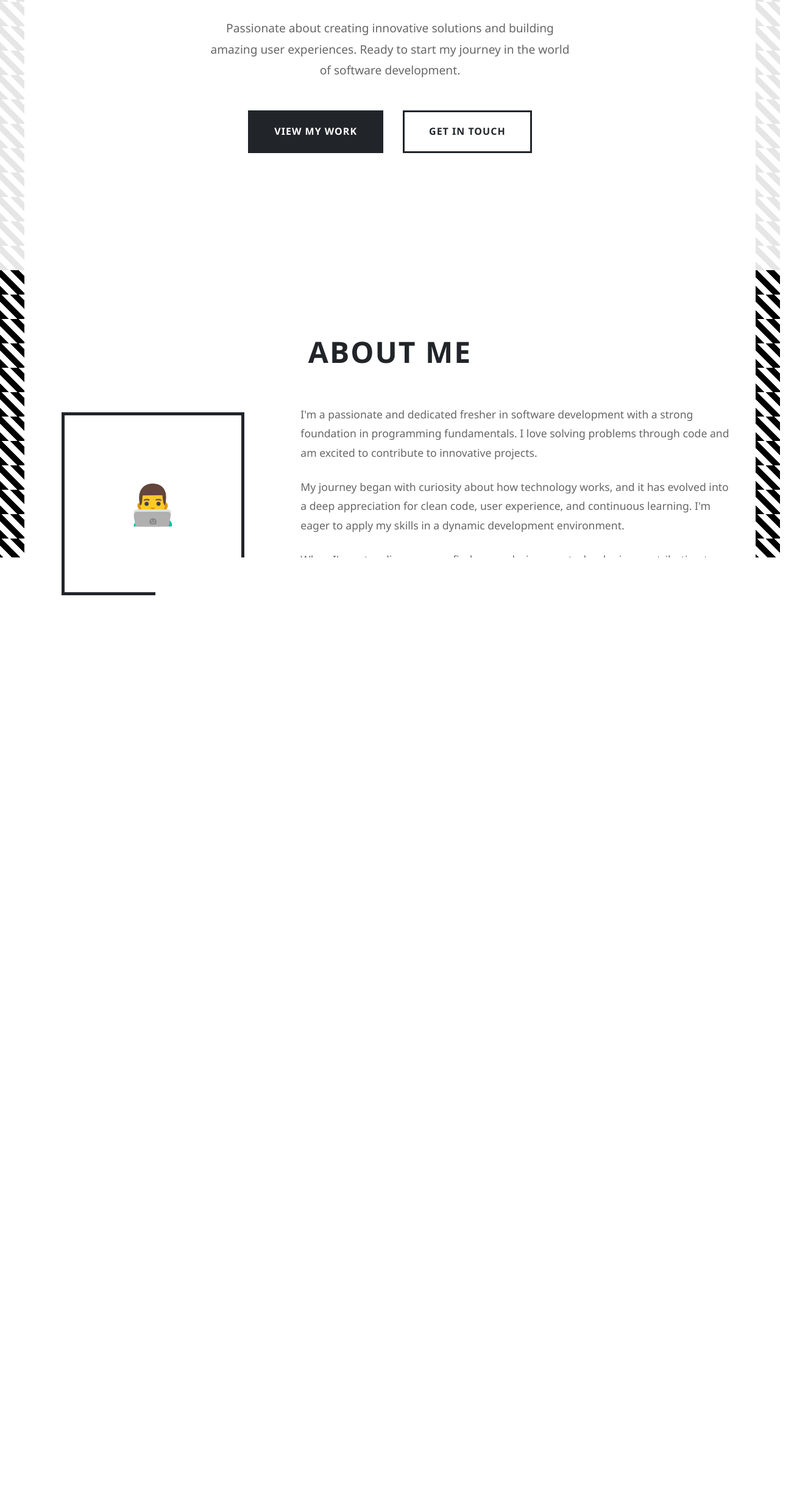
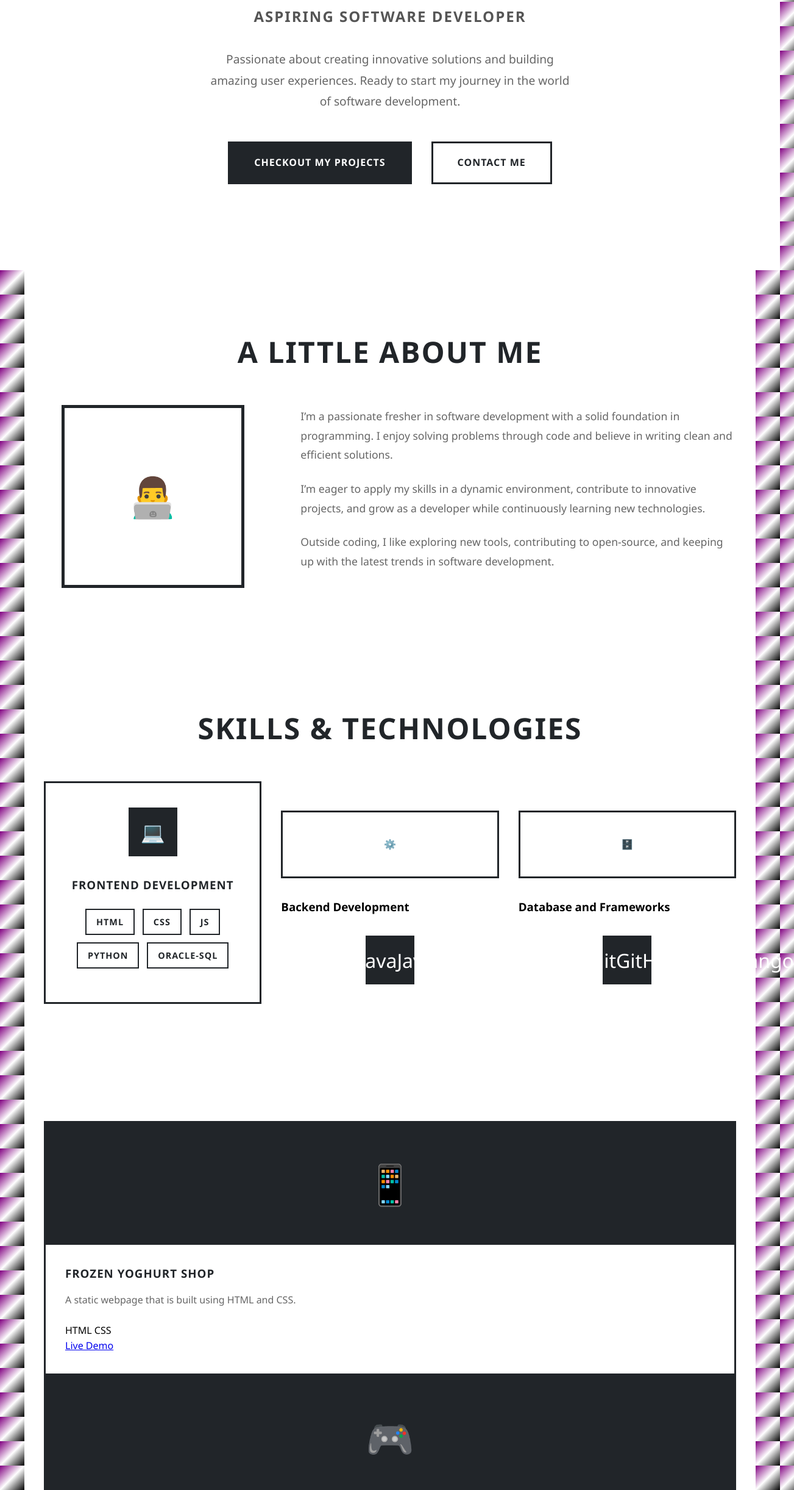
Before and after one commit to Rachanasrinivasm/html-starter, a website: page index.html in a window 1280 px wide. Shown: the part 357-2800 px from the top of the page at 61% size, 1303 px wide, since content can reach past the window. Drawn offline with Linux system fonts and the light colour scheme.

Commit message:
Update index.html

```diff
--- a/index.html
+++ b/index.html
@@ -6,11 +6,11 @@
     <title>M Rachana Srinivas - Software Developer</title>
 </head>
 <body>
-    <!-- Navigation -->
+
     <nav id="navbar">
-        <div class="nav-container">
-            <div class="logo">Rachana</div>
-            <ul class="nav-links">
+        <div class="a">
+            <div class="b">Rachana</div>
+            <ul class="c">
                 <li><a href="#home">Home</a></li>
                 <li><a href="#about">About</a></li>
                 <li><a href="#skills">Skills</a></li>
@@ -21,29 +21,27 @@
     </nav>
 
     <!-- Hero Section -->
-    <section id="home" class="hero">
-        <div class="hero-content">
-            <h1>Hi, I'm Your Name</h1>
-            <p class="subtitle">Aspiring Software Developer</p>
+    <section id="home" class="d">
+        <div class="e">
+            <h1>Hi, I'm Rachana Srinivas</h1>
+            <p class="f">Aspiring Software Developer</p>
             <p>Passionate about creating innovative solutions and building amazing user experiences. Ready to start my journey in the world of software development.</p>
-            <div class="cta-buttons">
-                <a href="#projects" class="btn btn-primary">View My Work</a>
-                <a href="#contact" class="btn btn-outline">Get In Touch</a>
+            <div class="g">
+                <a href="#projects" class="btn btn-primary">Checkout My Projects</a>
+                <a href="#contact" class="btn btn-outline">Contact Me</a>
             </div>
         </div>
     </section>
-
-    <!-- About Section -->
     <section id="about">
-        <h2>About Me</h2>
-        <div class="about-content">
-            <div class="about-image">
+        <h2>A Little About Me</h2>
+        <div class="h">
+            <div class="i">
                 👨‍💻
             </div>
-            <div class="about-text">
-                <p>I'm a passionate and dedicated fresher in software development with a strong foundation in programming fundamentals. I love solving problems through code and am excited to contribute to innovative projects.</p>
-                <p>My journey began with curiosity about how technology works, and it has evolved into a deep appreciation for clean code, user experience, and continuous learning. I'm eager to apply my skills in a dynamic development environment.</p>
-                <p>When I'm not coding, you can find me exploring new technologies, contributing to open-source projects, or learning about the latest trends in software development.</p>
+            <div class="j">
+                <p>I’m a passionate fresher in software development with a solid foundation in programming. I enjoy solving problems through code and believe in writing clean and efficient solutions.</p>
+                <p>I’m eager to apply my skills in a dynamic environment, contribute to innovative projects, and grow as a developer while continuously learning new technologies.</p>
+                <p>Outside coding, I like exploring new tools, contributing to open-source, and keeping up with the latest trends in software development.</p>
             </div>
         </div>
     </section>
@@ -51,113 +49,143 @@
     <!-- Skills Section -->
     <section id="skills">
         <h2>Skills & Technologies</h2>
-        <div class="skills-grid">
-            <div class="skill-card">
-                <div class="skill-icon">💻</div>
+        <div class="k">
+            <div class="l">
+                <div class="m">💻</div>
                 <h3>Frontend Development</h3>
-                <div class="skill-list">
-                    <span class="skill-tag">HTML5</span>
-                    <span class="skill-tag">CSS3</span>
-                    <span class="skill-tag">JavaScript</span>
-                    <span class="skill-tag">React</span>
-                    <span class="skill-tag">Bootstrap</span>
+                <div class="n">
+                    <span class="o">HTML</span>
+                    <span class="o">CSS</span>
+                    <span class="o">JS</span>
+                    <span class="o">Python</span>
+                    <span class="o">Oracle-SQL</span>
                 </div>
             </div>
-            <div class="skill-card">
-                <div class="skill-icon">⚙️</div>
+            <div class="k">
+                <div class="l">⚙️</div>
                 <h3>Backend Development</h3>
-                <div class="skill-list">
-                    <span class="skill-tag">Node.js</span>
-                    <span class="skill-tag">Python</span>
-                    <span class="skill-tag">Java</span>
-                    <span class="skill-tag">Express</span>
-                    <span class="skill-tag">REST API</span>
+                <div class="m">
+                    <span class="n">Python</span>
+                    <span class="n">Java</span>
+                    <span class="n">Javascript</span>
                 </div>
             </div>
-            <div class="skill-card">
-                <div class="skill-icon">🗄️</div>
-                <h3>Database & Tools</h3>
-                <div class="skill-list">
-                    <span class="skill-tag">MySQL</span>
-                    <span class="skill-tag">MongoDB</span>
-                    <span class="skill-tag">Git</span>
-                    <span class="skill-tag">GitHub</span>
-                    <span class="skill-tag">VS Code</span>
+            <div class="k">
+                <div class="l">🗄️</div>
+                <h3>Database and Frameworks</h3>
+                <div class="m">
+                    <span class="n">MySQL</span>
+                    <span class="n">Oracle-SQL</span>
+                    <span class="n">Git</span>
+                    <span class="n">GitHub</span>
+                    <span class="n">VS Code</span>
+                    <span class="n">Django</span>
                 </div>
             </div>
         </div>
     </section>
 
-    <!-- Projects Section -->
     <section id="projects">
-        <h2>My Projects</h2>
-        <div class="projects-grid">
-            <div class="project-card">
-                <div class="project-image">🌐</div>
-                <div class="project-content">
-                    <h3>Personal Portfolio Website</h3>
-                    <p>A responsive portfolio website built with HTML, CSS, and JavaScript showcasing my skills and projects with modern design principles.</p>
+            <div class="p">
+                <div class="q">📱</div>
+                <div class="r">
+                    <h3>Frozen Yoghurt Shop</h3>
+                    <p>A static webpage that is built using HTML and CSS. </p>
                     <div class="project-tech">
                         <span class="tech-tag">HTML</span>
                         <span class="tech-tag">CSS</span>
-                        <span class="tech-tag">JavaScript</span>
                     </div>
                     <div class="project-links">
                         <a href="#">Live Demo</a>
-                        <a href="#">GitHub</a>
                     </div>
                 </div>
             </div>
+            <div class="p">
+                <div class="q">🎮</div>
+                <div class="r">
+                    <h3>Shadi.com</h3>
+                    <p>A Website called Shadi.com, where you can get advice and tips about relationships and marriages, which is built using HTML and CSS, where one page is linked to another page.</p>
+                    <div class="s">
+                        <span class="t">HTML</span>
+                        <span class="t">CSS</span>
+                    </div>
+                    <div class="u">
+                        <a href="#">Live Demo</a>
+                    </div>
+                </div>
+            </div>
+        </div>
+    </section>
+    <section id="contact">
+        <h2>Let's Connect</h2>
+        <div class="v">
+            <p>Looking forward to new challenges, collaborations, and tech conversations. You’re welcome to reach out!</p>
+            <div class="w">
+                <div class="x">
+                    <div class="y">📧</div>
+                    <h3>Email</h3>
+                    <p>rachanasrinivasm@gmail.com</p>
+                </div>
+                <div class="x">
+                    <div class="y">📱</div>
+                    <h3>Phone</h3>
+                    <p>+91 7483133817</p>
+                </div>
+            </div>
+            <div class="z">
+                <a href="#" class="social-link">🔗</a>
+                <a href="#" class="social-link">📧</a>
+                <a href="#" class="social-link">💼</a>
+                <a href="#" class="social-link">🐙</a>
+            </div>
+        </div>
+    </section>
+
+    <section id="projects">
             <div class="project-card">
                 <div class="project-image">📱</div>
                 <div class="project-content">
-                    <h3>Task Management App</h3>
-                    <p>A web-based task management application with CRUD operations, built using React and local storage for data persistence.</p>
+                    <h3>Frozen Yoghurt Shop</h3>
+                    <p>A static webpage that is built using HTML and CSS. </p>
                     <div class="project-tech">
-                        <span class="tech-tag">React</span>
+                        <span class="tech-tag">HTML</span>
                         <span class="tech-tag">CSS</span>
-                        <span class="tech-tag">Local Storage</span>
                     </div>
                     <div class="project-links">
                         <a href="#">Live Demo</a>
-                        <a href="#">GitHub</a>
                     </div>
                 </div>
             </div>
             <div class="project-card">
                 <div class="project-image">🎮</div>
                 <div class="project-content">
-                    <h3>Interactive Game</h3>
-                    <p>A browser-based interactive game built with vanilla JavaScript, featuring responsive design and engaging user interactions.</p>
+                    <h3>Shadi.com</h3>
+                    <p>A Website called Shadi.com, where you can get advice and tips about relationships and marriages, which is built using HTML and CSS, where one page is linked to another page.</p>
                     <div class="project-tech">
-                        <span class="tech-tag">JavaScript</span>
-                        <span class="tech-tag">HTML5 Canvas</span>
+                        <span class="tech-tag">HTML</span>
                         <span class="tech-tag">CSS</span>
                     </div>
                     <div class="project-links">
                         <a href="#">Live Demo</a>
-                        <a href="#">GitHub</a>
                     </div>
                 </div>
             </div>
         </div>
     </section>
-
-    <!-- Contact Section -->
     <section id="contact">
         <h2>Let's Connect</h2>
         <div class="contact-content">
-            <p>I'm always excited to discuss new opportunities, collaborate on projects, or just chat about technology. Feel free to reach out!</p>
+            <p>Looking forward to new challenges, collaborations, and tech conversations. You’re welcome to reach out!</p>
             <div class="contact-info">
                 <div class="contact-item">
                     <div class="contact-icon">📧</div>
                     <h3>Email</h3>
-                    <p>your.email@example.com</p>
+                    <p>rachanasrinivasm@gmail.com</p>
                 </div>
                 <div class="contact-item">
                     <div class="contact-icon">📱</div>
                     <h3>Phone</h3>
-                    <p>+1 (555) 123-4567</p>
+                    <p>+91 7483133817</p>
                 </div>
             </div>
             <div class="social-links">
@@ -168,8 +196,6 @@
             </div>
         </div>
     </section>
-
-    <!-- Footer -->
     <footer>
         <p>&copy; 2024 Your Name. All rights reserved. Built with ❤️ and lots of ☕</p>
     </footer>
@@ -196,27 +222,12 @@
         body {
             font-family: 'Segoe UI', Tahoma, Geneva, Verdana, sans-serif;
             line-height: 1.6;
-            color: var(--text-dark);
-            background:
-                repeating-linear-gradient(
-                    45deg,
-                    #000 0px,
-                    #000 10px,
-                    #fff 10px,
-                    #fff 20px
-                ),
-                repeating-linear-gradient(
-                    -45deg,
-                    #000 0px,
-                    #000 10px,
-                    #fff 10px,
-                    #fff 20px
-                );
+            color: black;
+            background:linear-gradient(to bottom right,purple,white,black);
             background-size: 40px 40px;
             position: relative;
         }
 
-        /* Content overlay for readability */
         body::before {
             content: '';
             position: fixed;
@@ -224,11 +235,11 @@
             left: 0;
             width: 100%;
             height: 100%;
-            background: rgba(255, 255, 255, 0.9);
+            background: white;
             z-index: -1;
         }
 
-        /* Navigation */
+
         nav {
             position: fixed;
             top: 0;
@@ -241,7 +252,7 @@
             box-shadow: 0 2px 10px rgba(0, 0, 0, 0.1);
         }
 
-        .nav-container {
+        .a {
             max-width: 1200px;
             margin: 0 auto;
             display: flex;
@@ -250,7 +261,7 @@
             padding: 0 2rem;
         }
 
-        .logo {
+        .b {
             font-size: 1.8rem;
             font-weight: 800;
             color: var(--text-dark);
@@ -258,13 +269,13 @@
             letter-spacing: 2px;
         }
 
-        .nav-links {
+        .c {
             display: flex;
             list-style: none;
             gap: 2rem;
         }
 
-        .nav-links a {
+        .c a {
             color: var(--text-dark);
             text-decoration: none;
             font-weight: 600;
@@ -275,11 +286,11 @@
             padding: 0.5rem 0;
         }
 
-        .nav-links a:hover {
+        .c a:hover {
             color: var(--primary-color);
         }
 
-        .nav-links a::after {
+        .c a::after {
             content: '';
             position: absolute;
             bottom: 0;
@@ -290,12 +301,12 @@
             transition: width 0.3s ease;
         }
 
-        .nav-links a:hover::after {
+        .c a:hover::after {
             width: 100%;
         }
 
         /* Hero Section */
-        .hero {
+        .d {
             height: 100vh;
             display: flex;
             align-items: center;
@@ -305,12 +316,12 @@
             position: relative;
         }
 
-        .hero-content {
+        .e {
             max-width: 800px;
             padding: 0 2rem;
         }
 
-        .hero h1 {
+        .d h1 {
             font-size: 4rem;
             font-weight: 900;
             margin-bottom: 1rem;
@@ -319,7 +330,7 @@
             letter-spacing: 3px;
         }
 
-        .hero .subtitle {
+        .d .f {
             font-size: 1.5rem;
             font-weight: 600;
             margin-bottom: 2rem;
@@ -328,7 +339,7 @@
             letter-spacing: 2px;
         }
 
-        .hero p {
+        .d p {
             font-size: 1.2rem;
             margin-bottom: 3rem;
             color: var(--accent-color);
@@ -339,7 +350,7 @@
             margin-bottom: 3rem;
         }
 
-        .cta-buttons {
+        .g {
             display: flex;
             gap: 2rem;
             justify-content: center;
@@ -383,8 +394,6 @@
             transform: translateY(-3px);
             box-shadow: 0 10px 20px rgba(0, 0, 0, 0.2);
         }
-
-        /* Sections */
         section {
             padding: 6rem 2rem;
             max-width: 1200px;
@@ -403,14 +412,14 @@
         }
 
         /* About Section */
-        .about-content {
+        .h {
             display: grid;
             grid-template-columns: 1fr 2fr;
             gap: 4rem;
             align-items: center;
         }
 
-        .about-image {
+        .i {
             width: 300px;
             height: 300px;
             border: 5px solid var(--text-dark);
@@ -422,25 +431,24 @@
             background: var(--bg-light);
         }
 
-        .about-text {
+        .j {
             font-size: 1.1rem;
             line-height: 1.8;
             color: var(--accent-color);
         }
 
-        .about-text p {
+        .j p {
             margin-bottom: 1.5rem;
         }
 
-        /* Skills Section */
-        .skills-grid {
+        .k {
             display: grid;
             grid-template-columns: repeat(auto-fit, minmax(300px, 1fr));
             gap: 2rem;
             margin-top: 3rem;
         }
 
-        .skill-card {
+        .l {
             background: var(--bg-light);
             padding: 2.5rem;
             border: 3px solid var(--text-dark);
@@ -448,12 +456,12 @@
             transition: all 0.3s ease;
         }
 
-        .skill-card:hover {
+        .l:hover {
             transform: translateY(-10px);
             box-shadow: 0 15px 30px rgba(0, 0, 0, 0.2);
         }
 
-        .skill-icon {
+        .m {
             width: 80px;
             height: 80px;
             background: var(--text-dark);
@@ -465,7 +473,7 @@
             font-size: 2rem;
         }
 
-        .skill-card h3 {
+        .l h3 {
             margin-bottom: 1.5rem;
             color: var(--text-dark);
             font-weight: 700;
@@ -473,14 +481,14 @@
             letter-spacing: 1px;
         }
 
-        .skill-list {
+        .n {
             display: flex;
             flex-wrap: wrap;
             gap: 0.8rem;
             justify-content: center;
         }
 
-        .skill-tag {
+        .o {
             background: var(--bg-light);
             color: var(--text-dark);
             padding: 0.5rem 1rem;
@@ -491,7 +499,6 @@
             letter-spacing: 1px;
         }
 
-        /* Projects Section */
         .projects-grid {
             display: grid;
             grid-template-columns: repeat(auto-fit, minmax(350px, 1fr));
@@ -499,19 +506,19 @@
             margin-top: 3rem;
         }
 
-        .project-card {
+        .p {
             background: var(--bg-light);
             border: 3px solid var(--text-dark);
             overflow: hidden;
             transition: all 0.3s ease;
         }
 
-        .project-card:hover {
+        .p:hover {
             transform: translateY(-10px);
             box-shadow: 0 20px 40px rgba(0, 0, 0, 0.2);
         }
 
-        .project-image {
+        .q {
             height: 200px;
             background: var(--text-dark);
             color: var(--bg-light);
@@ -521,11 +528,11 @@
             font-size: 4rem;
         }
 
-        .project-content {
+        .r {
             padding: 2rem;
         }
 
-        .project-content h3 {
+        .r h3 {
             margin-bottom: 1rem;
             color: var(--text-dark);
             font-weight: 700;
@@ -533,20 +540,20 @@
             letter-spacing: 1px;
         }
 
-        .project-content p {
+        .r p {
             color: var(--accent-color);
             margin-bottom: 1.5rem;
             line-height: 1.6;
         }
 
-        .project-tech {
+        .s {
             display: flex;
             flex-wrap: wrap;
             gap: 0.5rem;
             margin-bottom: 1.5rem;
         }
 
-        .tech-tag {
+        .t {
             background: var(--text-dark);
             color: var(--bg-light);
             padding: 0.3rem 0.8rem;
@@ -556,12 +563,12 @@
             letter-spacing: 1px;
         }
 
-        .project-links {
+        .u {
             display: flex;
             gap: 1.5rem;
         }
 
-        .project-links a {
+        .u a {
             text-decoration: none;
             color: var(--text-dark);
             font-weight: 700;
@@ -571,45 +578,45 @@
             transition: all 0.3s ease;
         }
 
-        .project-links a:hover {
+        .u a:hover {
             color: var(--accent-color);
             border-color: var(--accent-color);
         }
 
         /* Contact Section */
-        .contact-content {
+        .v {
             text-align: center;
             max-width: 600px;
             margin: 0 auto;
         }
 
-        .contact-content > p {
+        .v > p {
             font-size: 1.2rem;
             color: var(--accent-color);
             margin-bottom: 3rem;
             line-height: 1.8;
         }
 
-        .contact-info {
+        .w {
             display: grid;
             grid-template-columns: repeat(auto-fit, minmax(250px, 1fr));
             gap: 2rem;
             margin: 3rem 0;
         }
 
-        .contact-item {
+        .x {
             background: var(--bg-light);
             padding: 2rem;
             border: 3px solid var(--text-dark);
             transition: all 0.3s ease;
         }
 
-        .contact-item:hover {
+        .x:hover {
             transform: translateY(-5px);
             box-shadow: 0 15px 30px rgba(0, 0, 0, 0.1);
         }
 
-        .contact-icon {
+        .y {
             width: 60px;
             height: 60px;
             background: var(--text-dark);
@@ -621,7 +628,7 @@
             font-size: 1.5rem;
         }
 
-        .contact-item h3 {
+        .x h3 {
             margin-bottom: 1rem;
             color: var(--text-dark);
             font-weight: 700;
@@ -629,12 +636,12 @@
             letter-spacing: 1px;
         }
 
-        .contact-item p {
+        .x p {
             color: var(--accent-color);
             font-weight: 600;
         }
 
-        .social-links {
+        .z {
             display: flex;
             justify-content: center;
             gap: 1.5rem;
```
